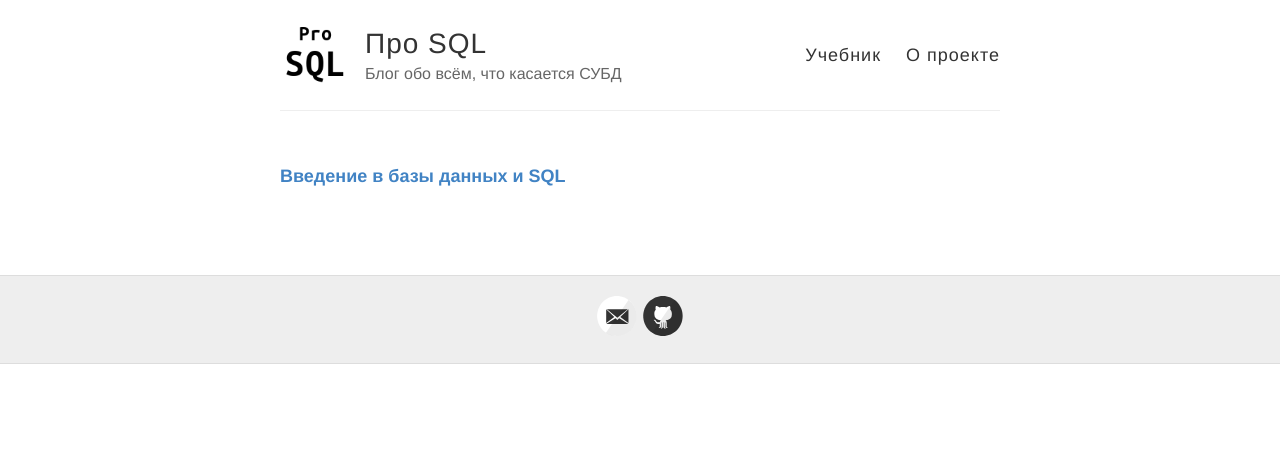
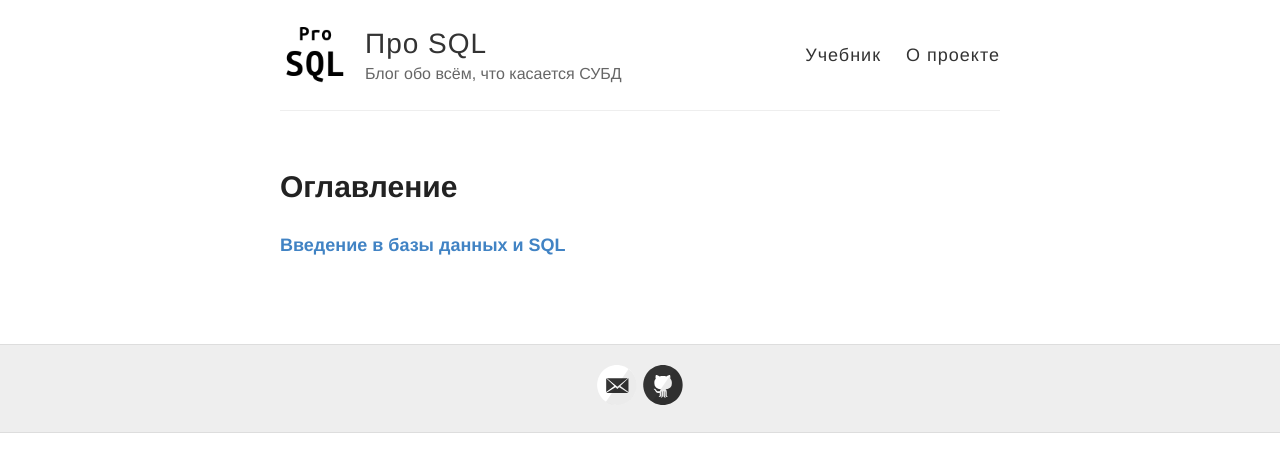
Before and after one commit to prosql/prosql.github.io, a Jekyll site: the page built from book.html, in a window 1280 px wide. Shown: the top 472 px of the page. Built offline with Jekyll 4.4.1, drawn with Linux system fonts in a browser that asks for light colours.

Commit message:
add book

```diff
--- a/book.html
+++ b/book.html
@@ -1,6 +1,8 @@
 ---
 layout: default
 ---
+
+<h1>Оглавление</h1>
 
 <div class="posts">
 
```
